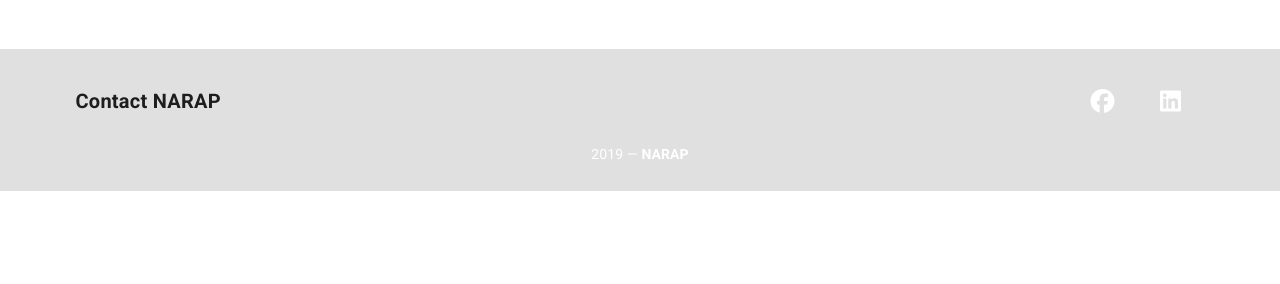
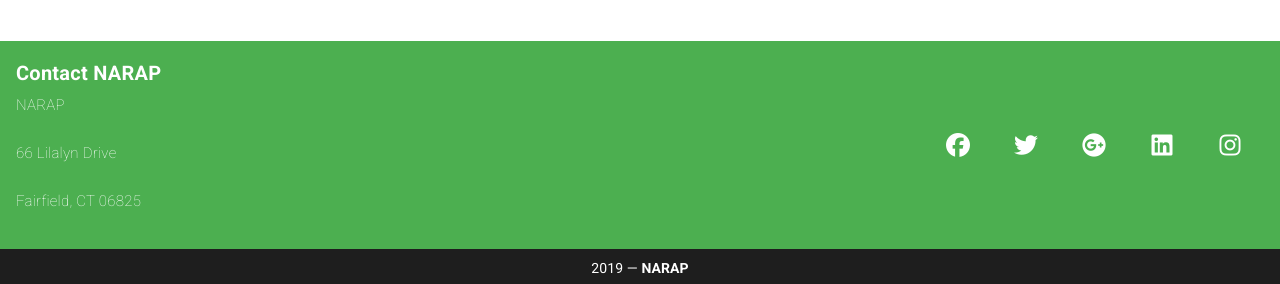
Before and after one commit to mchieco/NARAP, a Vue app: page / in a window 1280 px wide. Shown: the part 1411-1695 px from the top of the page. Before the commit the page ends 1602 px from the top, so only its background shows below. Built offline with nearby package versions, Linux system fonts and the light colour scheme.

Commit message:
started new footer

```diff
--- a/src/App.vue
+++ b/src/App.vue
@@ -11,15 +11,33 @@
     </section>
     <router-view></router-view>
       <section class="main-footer-section">
-      <div class="footer" style="margin-bottom: 150px">
-        <v-footer absolute class="grey lighten-2" height="auto" width="100%">
-          <v-card flat tile class="container grey lighten-2 white --text text-xs-center">
-            <v-card-title class="grey lighten-2">
+<v-footer
+    dark
+    padless
+  >
+    <v-card
+      class="flex"
+      flat
+      tile
+    >
+      <v-card-title class="green">
+        <div class="footerText">
         <strong class="subheading">Contact NARAP</strong>
-
+        <div class="address">
+        <p>NARAP</p>
+        <p>66 Lilalyn Drive</p>
+        <p>Fairfield, CT 06825</p>
+        </div>
+        </div>
         <v-spacer></v-spacer>
 
-              <v-btn v-for="icon in icons" :key="icon" class="mx-4" dark icon>
+        <v-btn
+          v-for="icon in icons"
+          :key="icon"
+          class="mx-4"
+          dark
+          icon
+        >
           <v-icon size="24px">{{ icon }}</v-icon>
         </v-btn>
       </v-card-title>
@@ -29,7 +47,6 @@
       </v-card-text>
     </v-card>
   </v-footer>
-      </div>
 
     </section>
   </v-app>
@@ -190,7 +207,10 @@
       },
       icons: [
         'fab fa-facebook',
+        'fab fa-twitter',
+        'fab fa-google-plus',
         'fab fa-linkedin',
+        'fab fa-instagram',
       ],
     };
   },
@@ -223,6 +243,12 @@
   border-radius: 4px;
   margin-bottom: 20px;
   text-align: center;
+}
+.address{
+  font-size: 15px;
+  font-weight: 100;
+  max-width: 90%;
+  margin-bottom: 0% !important;
 }
 
 @media (min-width: 992px) {
```
Lines whose indentation alone changed are shown as unchanged.
